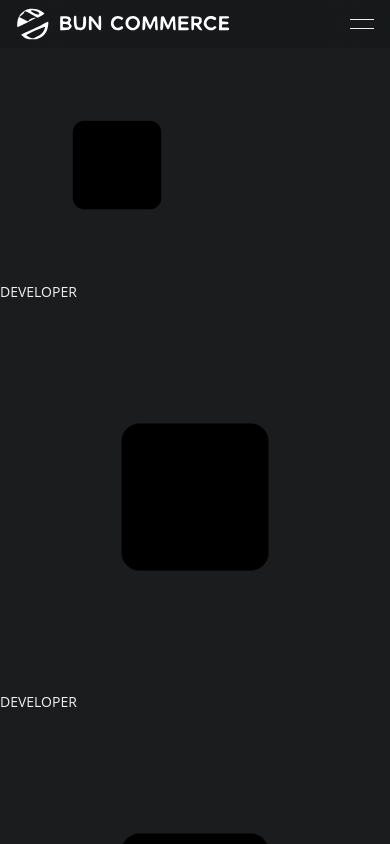
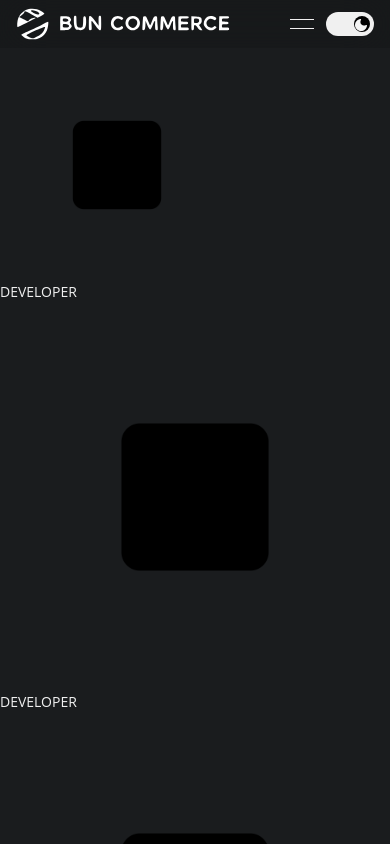
Before and after one commit to tuannn04/vite-portfolio, a React (Vite) app: page / in a window 390 px wide. Shown: the top 844 px of the page. Built offline with nearby package versions, Linux system fonts and the light colour scheme.

Commit message:
Apply dark & light mode

```diff
--- a/index.html
+++ b/index.html
@@ -1,12 +1,12 @@
 <!doctype html>
-<html lang="en">
+<html lang="en" data-theme="dark">
   <head>
     <meta charset="UTF-8" />
     <link rel="icon" type="image/svg+xml" href="/icon.svg" />
     <meta name="viewport" content="width=device-width, initial-scale=1.0" />
     <title>Bun Commerce</title>
   </head>
-  <body>
+  <body class="bg-white text-black dark:bg-grey dark:text-light">
     <div id="root" class="w-full scroll-smooth"></div>
     <script type="module" src="/src/main.tsx"></script>
   </body>
--- /dev/null
+++ b/src/components/atoms/BoxCard.tsx
@@ -0,0 +1,13 @@
+import { ReactNode } from "react";
+
+interface BoxCardProps {
+    children: ReactNode
+}
+
+export default function BoxCard({children}: BoxCardProps) {
+    return (
+        <div className="">
+            {children}
+        </div>
+    )
+}
--- a/src/components/atoms/BurgerMenuLine.tsx
+++ b/src/components/atoms/BurgerMenuLine.tsx
@@ -20,6 +20,6 @@ export default ({ isShowMenu, isShowingHalf, isTop }: BurgerMenuLineProps) => {
     const position = isTop ? 'Top' : 'Bottom';
     const animationKey = isShowMenu || isShowingHalf ? animationState + position : '';
 
-    const className = `block h-[1px] w-burger-menu-width bg-main duration-300 transform ${animationClasses[animationKey]}`;
+    const className = `block h-[1px] w-burger-menu-width bg-grey dark:bg-light duration-300 transform ${animationClasses[animationKey]}`;
     return <span className={className}></span>
 }
--- a/src/components/molecules/Logo.tsx
+++ b/src/components/molecules/Logo.tsx
@@ -4,19 +4,19 @@ import HyperLink from "../atoms/HyperLink";
 import Image from "../atoms/Image";
 
 type LogoProps = {
-    isBlack: boolean,
     isFull: boolean
 }
 
-export default ({ isBlack, isFull }: LogoProps): React.ReactNode => {
+export default ({ isFull }: LogoProps): React.ReactNode => {
     const heightClass = {
         full: "h-full",
         auto: "h-auto"
     }
     const heightKey = isFull ? 'full' : 'auto';
     return (
-        <HyperLink className={`${heightClass[heightKey]} z-[100]`}>
-            <Image src={isBlack ? LogoBlack : LogoWhite} className={`${heightClass[heightKey]} w-auto object-contain`} />
+        <HyperLink href="/" className={`${heightClass[heightKey]} z-[100]`}>
+            <Image src={LogoBlack} className={`${heightClass[heightKey]} w-auto object-contain block dark:hidden`} />
+            <Image src={LogoWhite} className={`${heightClass[heightKey]} w-auto object-contain hidden dark:block`} />
         </HyperLink>
     )
 }
--- a/src/components/molecules/MobileMenu.tsx
+++ b/src/components/molecules/MobileMenu.tsx
@@ -14,9 +14,9 @@ interface MobileMenuProps {
 export default forwardRef<HTMLDivElement, MobileMenuProps>(
     ({ isShowMenu, navItems, clickMenuItem }: MobileMenuProps, ref: ForwardedRef<HTMLDivElement>) => {
         return (
-            <div className={`fixed top-0 left-0 w-full bg-[#000000] ${isShowMenu ? 'h-screen' : 'h-0'}`}>
-                <nav ref={ref} className={`transition-opacity ease-in-out duration-300 opacity-0 ${isShowMenu ? 'opacity-100' : ''}`}>
-                    <div className={"flex flex-col gap-4 text-xl py-2 h-screen justify-center items-center"}>
+            <div className={`fixed top-0 left-0 w-full bg-light dark:bg-black ${isShowMenu ? 'h-screen' : 'h-0'}`}>
+                <nav ref={ref} className={`transition-opacity ease-in-out duration-300 opacity-0  h-full  ${isShowMenu ? 'opacity-100' : ''}`}>
+                    <div className={`flex-col gap-4 text-xl h-full justify-center items-center ${isShowMenu ? 'flex' : 'hidden'}  `}>
                         {
                             navItems.map(({ path, label }: NavItem, index) => {
                                 const isSection = (path.toString().startsWith('#'));
--- /dev/null
+++ b/src/components/molecules/ModeToggle.tsx
@@ -0,0 +1,21 @@
+import { MouseEventHandler } from "react";
+import DarkModeImg from "../../assets/dark-mode.svg";
+import LightModeImg from "../../assets/light-mode.svg";
+import { useThemeContext } from "../../context/ThemeContext";
+import Image from "../atoms/Image";
+
+export default function ModeToggle() {
+    const { toggleMode } = useThemeContext();
+
+    return (
+        <button className="flex items-center w-12 h-6 bg-black dark:bg-light br rounded-2xl"
+            onClick={toggleMode as MouseEventHandler<HTMLButtonElement>}>
+            <span className="rounded-xl bg-light dark:bg-black w-4 h-4 relative ml-1 dark:ml-7 duration-300">
+                <span className="w-3 h-3 block absolute left-[20%] dark:left-[5%] top-[5%] dark:top-[20%]">
+                    <Image src={LightModeImg} className={"block dark:hidden"} />
+                    <Image src={DarkModeImg} className="hidden dark:block" />
+                </span>
+            </span>
+        </button>
+    )
+}
--- a/src/components/organisms/Header.tsx
+++ b/src/components/organisms/Header.tsx
@@ -1,30 +1,32 @@
 import Logo from "../molecules/Logo";
 import DesktopMenu from "../molecules/DesktopMenu";
-import {useLocation} from "react-router-dom";
+import { useLocation } from "react-router-dom";
 import useNavItems from "../../hooks/useNavItems";
 import BurgerMenu from "../molecules/BurgerMenu";
 import useBurgerMenu from "../../hooks/useBurgerMenu";
 import MobileMenu, { NavLinkClickHandler } from "../molecules/MobileMenu";
+import ModeToggle from "../molecules/ModeToggle";
 
 
 export default (): React.ReactNode => {
-    const {pathname} = useLocation();
+    const { pathname } = useLocation();
     const navItems = useNavItems(pathname);
-    const {menuIconRef, menuSideBarRef, isShowMenu, isShowingHalf, forceCloseMenu} = useBurgerMenu();
+    const { menuIconRef, menuSideBarRef, isShowMenu, isShowingHalf, forceCloseMenu } = useBurgerMenu();
 
     const clickMenuItem: NavLinkClickHandler = (() => {
         forceCloseMenu()
-    })
+    });
 
     return (
         <div className={'sticky w-full top-0 bg-[#0000001a] backdrop-blur-xl'}>
             <div className={"flex justify-between items-center px-main-padding py-2 h-12"}>
-                <Logo isBlack={false} isFull={true}/>
-                <DesktopMenu navItems={navItems}/>
-                <div className={"sm:hidden z-[100]"}>
-                    <BurgerMenu ref={menuIconRef} isShowMenu={isShowMenu} isShowingHalf={isShowingHalf}/>
+                <Logo isFull={true} />
+                <div className={"flex justify-between items-center gap-3 sm:hidden z-[100]"}>
+                    <DesktopMenu navItems={navItems} />
+                    <BurgerMenu ref={menuIconRef} isShowMenu={isShowMenu} isShowingHalf={isShowingHalf} />
+                    <ModeToggle />
                 </div>
-                <MobileMenu {...{ref: menuSideBarRef, isShowMenu, isShowingHalf, navItems}} clickMenuItem={clickMenuItem}/>
+                <MobileMenu {...{ ref: menuSideBarRef, isShowMenu, isShowingHalf, navItems }} clickMenuItem={clickMenuItem} />
             </div>
         </div>
     )
--- /dev/null
+++ b/src/constants/Theme.ts
@@ -0,0 +1,4 @@
+export const MODE_LIGHT = 'light';
+export const MODE_DARK = 'dark';
+
+export const DEFAULT_MODE = 'dark';
--- /dev/null
+++ b/src/context/ThemeContext.tsx
@@ -0,0 +1,41 @@
+import { Context, createContext, ReactNode, useState, useContext, useEffect, useCallback } from "react";
+import { DEFAULT_MODE, MODE_DARK, MODE_LIGHT } from "../constants/Theme";
+
+
+interface IThemeContext {
+    mode: string;
+    setMode: Function;
+    toggleMode: Function;
+}
+
+const defaultContextValue = { mode: DEFAULT_MODE, setMode: () => { }, toggleMode: () => { } };
+
+const ThemeContext: Context<IThemeContext> = createContext<IThemeContext>(defaultContextValue)
+
+interface IThemeContextProviderProps {
+    children: ReactNode
+}
+
+export const ThemeContextProvider = ({ children }: IThemeContextProviderProps): ReactNode => {
+    const [mode, setMode] = useState<string>(DEFAULT_MODE);
+    const toggleMode = useCallback(() => {
+        setMode(mode => mode === MODE_DARK ? MODE_LIGHT : MODE_DARK);
+    }, [setMode])
+
+    useEffect(() => {
+        if (!mode) {
+            setMode(DEFAULT_MODE);
+            document.documentElement.setAttribute('data-theme', DEFAULT_MODE);
+        } else {
+            document.documentElement.setAttribute('data-theme', mode);
+        }
+    }, [mode])
+
+    return (
+        <ThemeContext.Provider value={{ mode, setMode, toggleMode }}>
+            {children}
+        </ThemeContext.Provider>
+    )
+}
+
+export const useThemeContext = (): IThemeContext => useContext<IThemeContext>(ThemeContext);
--- a/src/index.css
+++ b/src/index.css
@@ -1,20 +1,11 @@
 @import "tailwindcss";
 
 :root {
-  /* Main */
-  --main-color: #F0F0F0;
-
-  --main-background-color: #1a1c1e;
-
-
   font-family: "Open Sans", sans-serif;
   line-height: 1.5;
   font-weight: 400;
 
-
   color-scheme: light dark;
-  color: var(--main-color);
-  background-color: var(--main-background-color);
 
   scroll-behavior: smooth;
 
@@ -24,13 +15,16 @@
   -moz-osx-font-smoothing: grayscale;
 }
 
+@custom-variant dark (&:where([data-theme=dark], [data-theme=dark] *));
+
 @theme {
   /* Main */
   --color-main: var(--main-color);
+  --color-light: #f0f0f0;
   --color-brown: #b7a5a5;
+  --color-grey: #1a1c1e;
 
   --spacing-main-padding: 1rem;
-
 
   /* Burger Menu */
   --width-burger-menu-width: 1.5rem;
```
Also changed, not shown: src/context/index.tsx (+5 -3 lines), src/assets/dark-mode.svg (added), src/assets/light-mode.svg (added).
